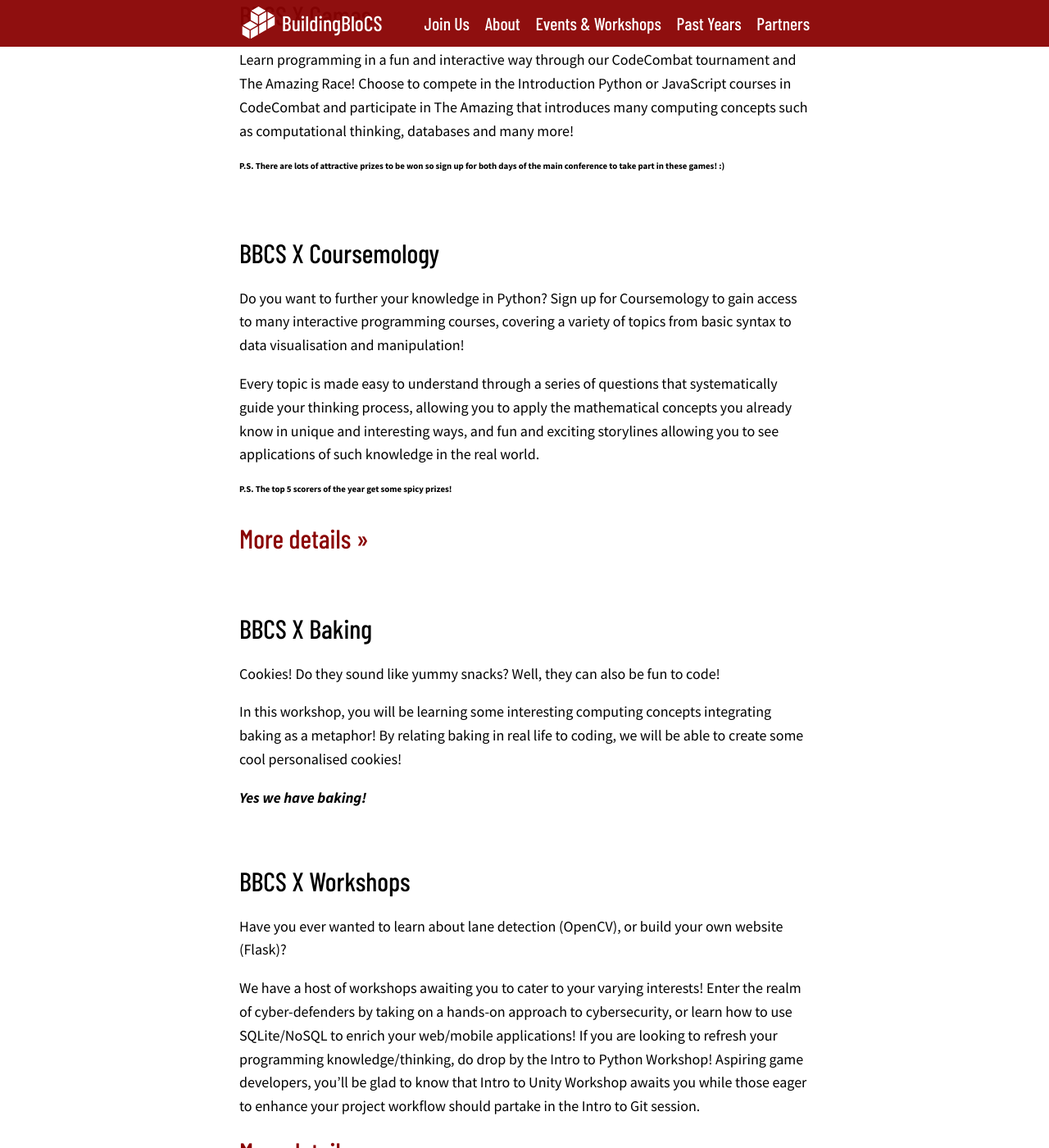
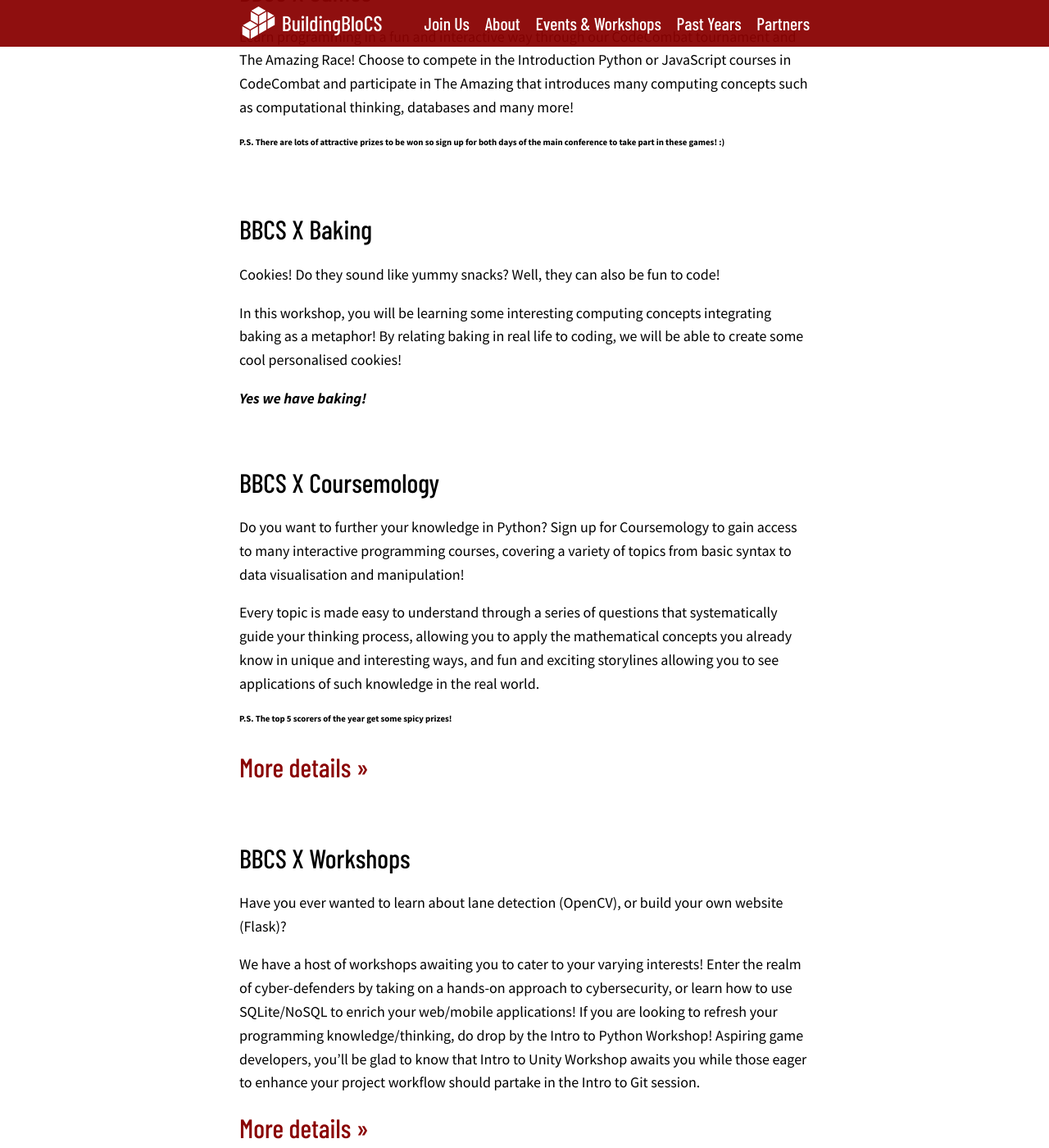
Before and after one commit to buildingblocs/2020, a Jekyll site: the page built from events-and-workshops/index.md, in a window 1280 px wide and 1400 px high, scrolled down 1468 px. Shown: the whole window at 82% size. Built offline with Jekyll 4.4.1, drawn with Linux system fonts in a browser that asks for light colours; some web fonts are replaced.

Commit message:
Update index.md

```diff
--- a/events-and-workshops/index.md
+++ b/events-and-workshops/index.md
@@ -52,13 +52,22 @@
 <br>
 **Apart from the conference, there are also other online activities to sign up:**
 
-<br><br>
+<br>
 ## BBCS X Games
 
 Learn programming in a fun and interactive way through our CodeCombat tournament and The Amazing Race! Choose to compete in the Introduction Python or JavaScript courses in CodeCombat and participate in The Amazing that introduces many computing concepts such as computational thinking, databases and many more!
 
 <sup>**P.S.
 There are lots of attractive prizes to be won so sign up for both days of the main conference to take part in these games! :)**</sup>
+
+<br>
+## BBCS X Baking
+
+Cookies! Do they sound like yummy snacks? Well, they can also be fun to code!
+
+In this workshop, you will be learning some interesting computing concepts integrating baking as a metaphor! By relating baking in real life to coding, we will be able to create some cool personalised cookies!
+
+***Yes we have baking!***
 
 <br>
 ## BBCS X Coursemology
@@ -73,15 +82,7 @@
 ## [More details >>](https://buildingblocs.github.io/2020/pre-event/coursemology/)
 
 <br>
-## BBCS X Baking
 
-Cookies! Do they sound like yummy snacks? Well, they can also be fun to code!
-
-In this workshop, you will be learning some interesting computing concepts integrating baking as a metaphor! By relating baking in real life to coding, we will be able to create some cool personalised cookies!
-
-***Yes we have baking!***
-
-<br>
 ## BBCS X Workshops
 
 Have you ever wanted to learn about lane detection (OpenCV), or build your own website (Flask)?
@@ -103,7 +104,7 @@
 *Information coming soon*
 
 <br><br><br>
-> **All events are free and limited places are available. Students can register at BuildingBloCS.github.io.**
+> **All events are free and limited places are available. Students can register at BuildingBloCS.github.io.**<br><br>
 > **Those who are actively engaged will get to win attractive lucky draw prizes. :)**
 
 *One machine can do the work of fifty ordinary men. No machine can do the work of one extraordinary man.*
```
